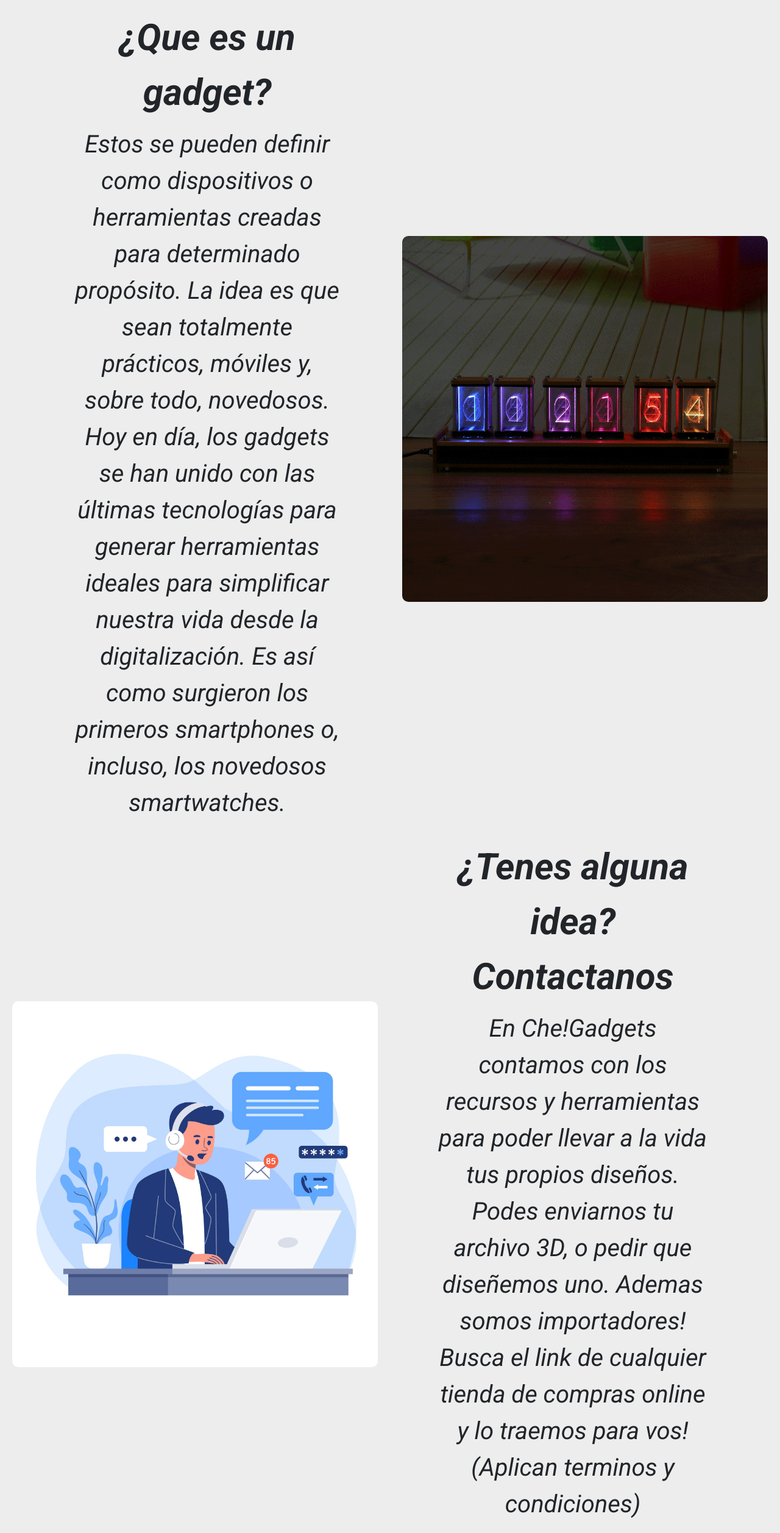
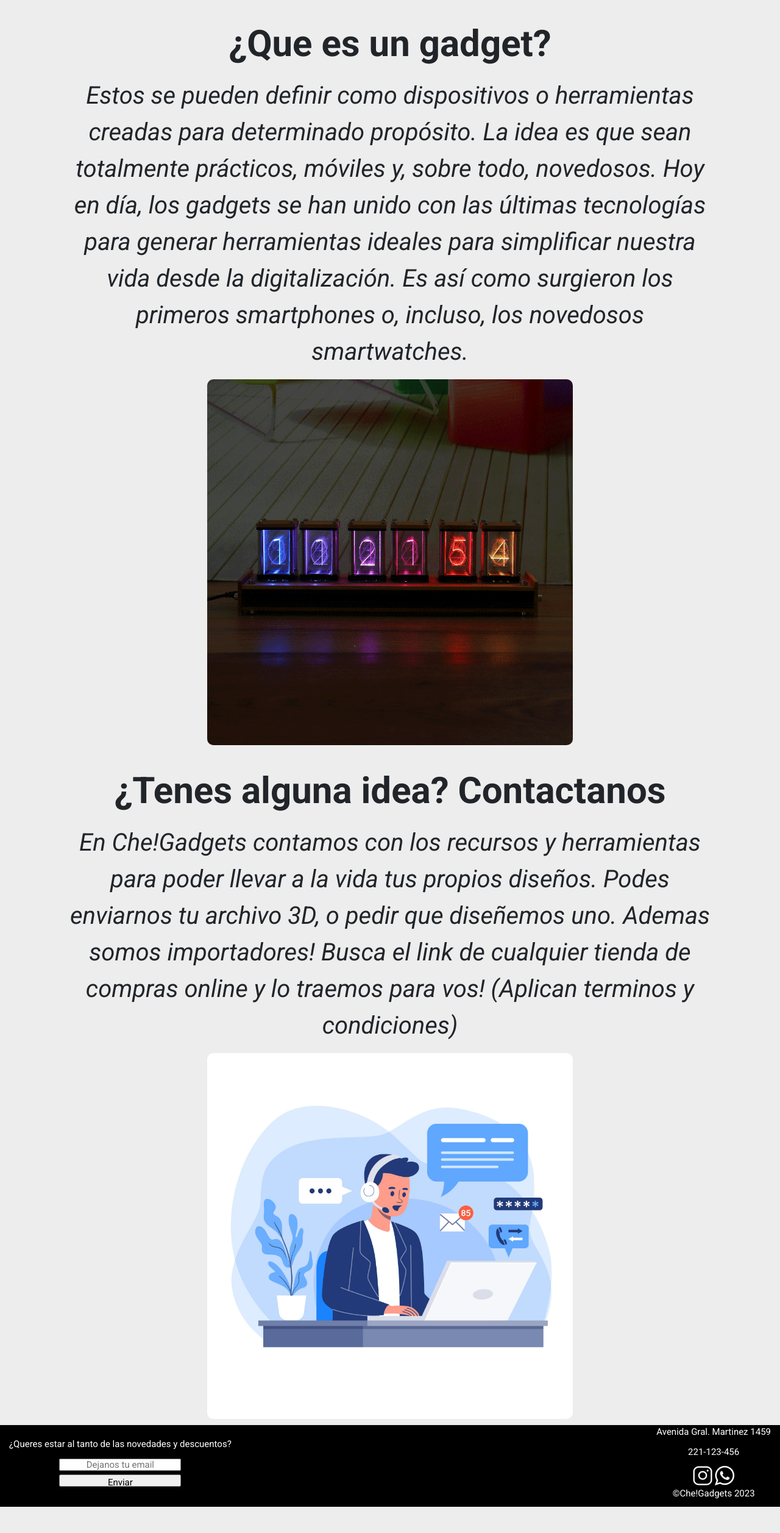
Before and after one commit to SantiFraga/chegadgets, a plain HTML site: page index.html in a window 1280 px wide. Shown: the part 3158-5672 px from the top of the page at 61% size. After the commit the page ends 5629 px from the top, so only its background shows below. Drawn offline with nearby package versions, Linux system fonts and the light colour scheme.

Commit message:
hice footer y pagina de inicio responsive

```diff
--- a/index.html
+++ b/index.html
@@ -217,39 +217,40 @@
         </div>
         </section>
         <!-- Fin Destacados -->
-
-        <div class="infotextoimagender">
-            <div class="textosinformativos">
-                <p class="titulosinformativos">¿Que es un gadget?</p>
-                <p> Estos se pueden definir como dispositivos o herramientas creadas para
+        <section  class="container-fluid mt-5">
+            <article  class="d-flex align-items-center justify-content-center" id="inicioImg1">
+                <div class="d-flex flex-column align-items-center">
+                    <p class="titulosinformativos text-center">¿Que es un gadget?</p>
+                    <p class="textosinformativos"> Estos se pueden definir como dispositivos o herramientas creadas para
                         determinado propósito. La idea es que sean totalmente prácticos, móviles y, sobre todo, novedosos.
                         Hoy en día, los gadgets se han unido con las últimas tecnologías para generar herramientas ideales para
                         simplificar nuestra vida desde la digitalización. Es así como surgieron los primeros smartphones o,
                         incluso, los novedosos smartwatches.</p>
                 </div>
-            <img src="./assets/images/deskclock.gif" alt="deskclock" class="imgmuestra">
-        </div>
-        <div class="infotextoimagenizq">
-            <div class="textosinformativos">
-                <p class="titulosinformativos">¿Tenes alguna idea? Contactanos</p>
-                <p>En Che!Gadgets contamos con los recursos y herramientas para poder llevar a la
+                <img src="./assets/images/deskclock.gif" alt="deskclock" class="imgmuestra ms-4 me-4 mt-4">
+            </article>
+            <article class="d-flex flex-row-reverse align-items-center justify-content-center mt-5 mb-3" id="inicioImg2">
+                <div class="d-flex flex-column align-items-center">
+                    <p class="titulosinformativos text-center">¿Tenes alguna idea? Contactanos</p>
+                    <p class="textosinformativos">En Che!Gadgets contamos con los recursos y herramientas para poder llevar a la
                             vida tus propios diseños. Podes enviarnos tu archivo 3D, o pedir que diseñemos uno. Ademas somos
                             importadores! Busca el link de cualquier tienda de compras online y lo traemos para vos! (Aplican
                             terminos y condiciones)</p>
                 </div>
-            <img src="./assets/images/contactus.jpg" alt="contactus" class="imgmuestra">
-        </div>
+                <img src="./assets/images/contactus.jpg" alt="contactus" class="imgmuestra ms-4 me-4 mt-4">
+            </article>
+        </section>
     </main>
-    <footer class="footerfila">
-        <div class="footercolumna">
-            <p>¿Queres estar al tanto de las novedades y descuentos?</p>
-            <input type="email" placeholder="Dejanos tu email" class="textocentro">
+    <footer class="d-flex justify-content-between align-content-center" id="footerResponsive">
+        <div class="d-flex flex-column align-items-center justify-content-center me-4 ms-4 mb-3">
+            <p class="text-center">¿Queres estar al tanto de las novedades y descuentos?</p>
+            <input type="email" placeholder="Dejanos tu email" class="text-center">
             <input type="submit" value="Enviar">
         </div>
-        <div class="footercolumna">
+        <div class="d-flex flex-column align-items-center me-4 ms-4">
             <p>Avenida Gral. Martinez 1459</p>
             <p>221-123-456</p>
-            <div>
+            <div class="d-flex">
                 <a href="https://instagram.com">
                     <img src="./assets/images/instagram.png" alt="instalogo" class="imgfooter">
                 </a>
--- a/styles/styles.css
+++ b/styles/styles.css
@@ -34,9 +34,9 @@ footer{
     color: white;
 }
 footer input{
-    width: 200px;
-    height: 20px;
-    font-size: 15px;
+    width: 20rem;
+    height: 2rem;
+    font-size: 1.5rem;
     margin: 3px 3px;
 }
 body{
@@ -65,6 +65,8 @@ body{
     width: 60rem;
     height: 60rem;
     border-radius: 10px;
+    max-width: 100%;
+    height: auto;
 
 }
 
@@ -433,18 +435,6 @@ border-radius: 0.5rem;
     border-bottom: lightgray 1px solid;
     margin-bottom: 2rem;
 }
-.footercolumna{
-    display: flex;
-    flex-direction: column;
-    justify-content: center;
-    align-items: center;
-}
-.footerfila{
-    display: flex;
-    flex-direction: row;
-    justify-content: space-between;
-    padding: 0.5rem 1rem 0.5rem;
-}
 .navitemsflex{
     display: flex;
     flex-direction: row;
@@ -534,3 +524,19 @@ border-radius: 0.5rem;
         flex-direction:column !important;
     }
 }
+@media (max-width:1400px) {
+    #inicioImg1 {
+        display: flex;
+        flex-direction: column;
+    }
+    #inicioImg2 {
+        display: flex;
+        flex-direction:column !important;
+    }
+}
+@media (max-width:576px){
+    #footerResponsive{
+        display: flex;
+        flex-direction: column;
+    }
+}
```
Also changed, not shown: pages/contacto.html (+6 -9 lines), pages/miperfil.html (+6 -6 lines), pages/miscompras.html (+6 -6 lines), pages/quienessomos.html (+8 -7 lines). Lines whose indentation alone changed are shown as unchanged.
